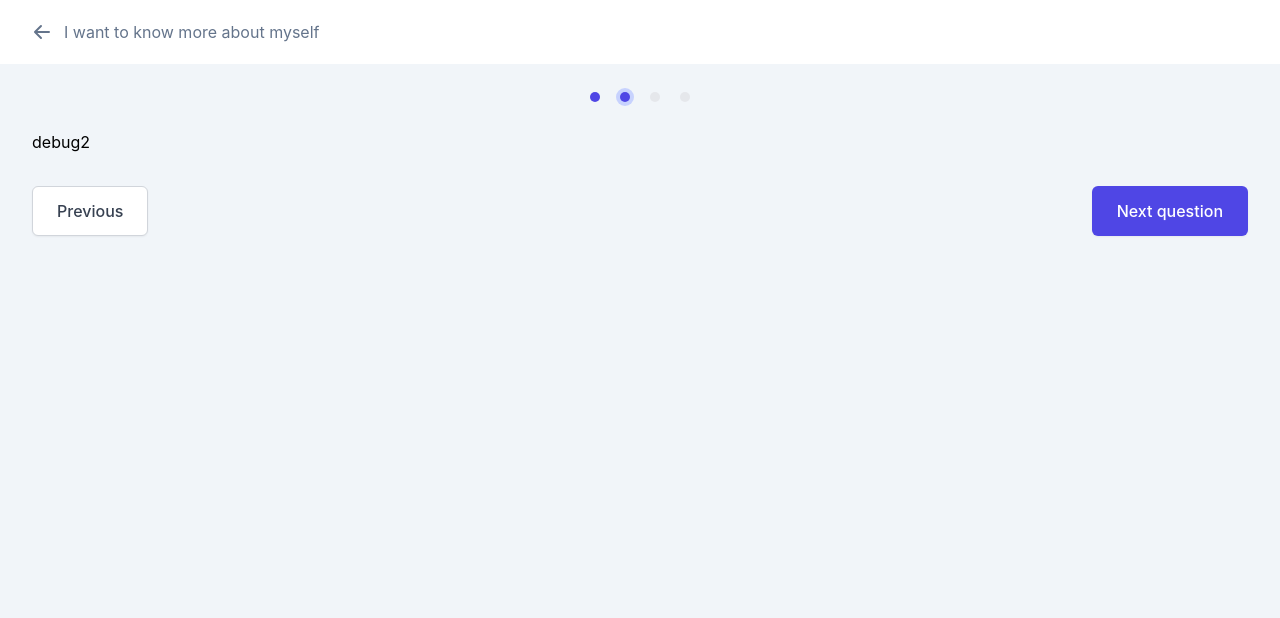
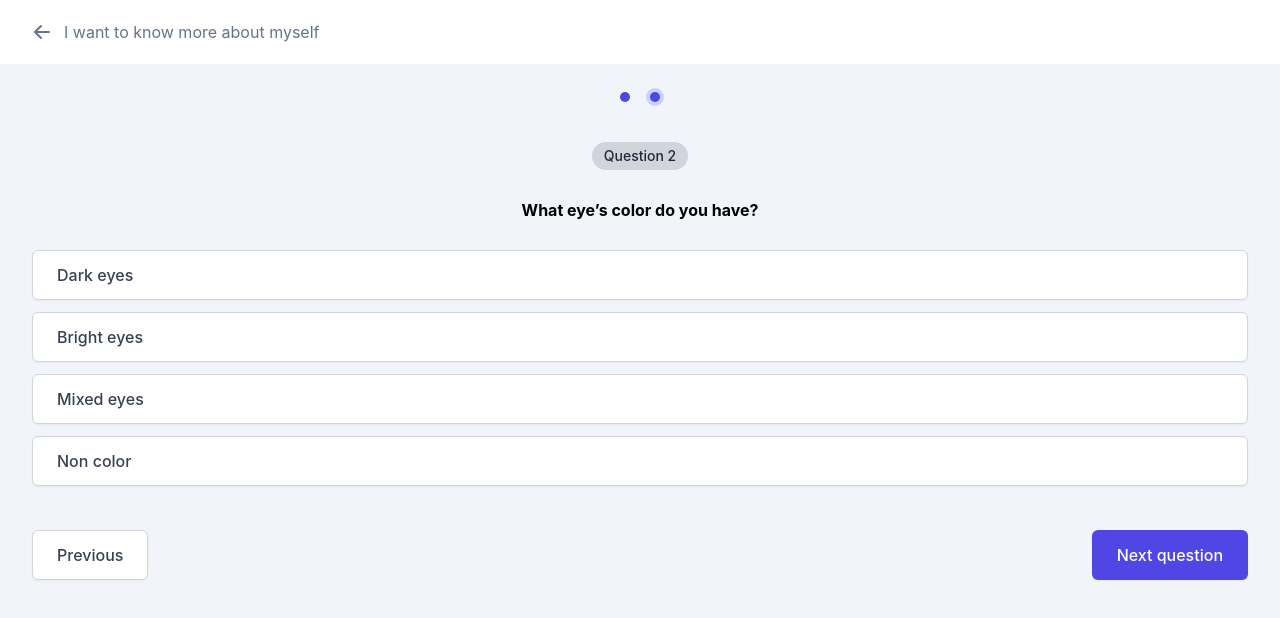
Before and after one commit to TheNaturator/talk-together-frontend, a React (Create React App) app: page /myself in a window 1280 px wide. Both pictures are taken after a click on the link "Step 2". Shown: the top 618 px of the page. Built offline with nearby package versions, Linux system fonts and the light colour scheme.

Commit message:
all questions

```diff
--- a/src/components/Myself.js
+++ b/src/components/Myself.js
@@ -1,14 +1,13 @@
-import React, { useEffect, useState } from 'react'
+import React, { useState } from 'react'
 import { PageLayout } from './PageLayout'
 import { TopNavMyself } from './TopNav'
 import { MyselfQuestion1 } from './myselfQuestions/MyselfQuestion1'
 import { MyselfQuestion2 } from './myselfQuestions/MyselfQuestion2'
+import { MyselfFinal } from './myselfQuestions/MyselfFinal'
 
 export const Myself = () => {
   const [steps, setSteps] = useState([{ name: 'Step 1', status: 'current' },
-    { name: 'Step 2', status: 'upcoming' },
-    { name: 'Step 3', status: 'upcoming' },
-    { name: 'Step 4', status: 'upcoming' }])
+    { name: 'Step 2', status: 'upcoming' }])
   const [currentStep, setCurrentStep] = useState(0)
   const [answers, setAnswers] = useState([null, null])
 
@@ -26,6 +25,9 @@ export const Myself = () => {
         }
       })
     })
+    if (steps.length === indexToChange) {
+      setCurrentStep(indexToChange)
+    }
   }
 
   const setAnswerHandler = (index, answer) => {
@@ -36,10 +38,6 @@ export const Myself = () => {
     })
     setCurrentStepHandler(index + 1)
   }
-
-  useEffect(() => {
-    console.log('answers', answers)
-  }, [answers])
 
   return (
     <>
@@ -75,7 +73,10 @@ export const Myself = () => {
           </ol>
         </nav>
         {currentStep === 0 ? <MyselfQuestion1 setAnswerHandler={setAnswerHandler} /> : null}
-        {currentStep === 1 ? <MyselfQuestion2 /> : null}
+        {currentStep === 1 ? <MyselfQuestion2 setAnswerHandler={setAnswerHandler} /> : null}
+        {currentStep === 2
+          ? <MyselfFinal />
+          : (
             <div className='flex flex-row justify-between w-full mt-8'>
               {currentStep !== 0
                 ? (
@@ -94,7 +95,7 @@ export const Myself = () => {
               >
                 Next question
               </button>
-        </div>
+            </div>)}
       </PageLayout>
     </>
   )
--- /dev/null
+++ b/src/components/myselfQuestions/MyselfFinal.js
@@ -0,0 +1,25 @@
+import React from 'react'
+import { ArrowRightIcon, StatusOnlineIcon } from '@heroicons/react/solid'
+import { useNavigate } from 'react-router-dom'
+
+export const MyselfFinal = () => {
+  const navigate = useNavigate()
+  return (
+    <div className='flex items-center flex-col justify-between h-full'>
+      <p className='font-bold text-xl mt-4 mb-7'>
+        Your results
+      </p>
+      <p>
+        here will be a text where we will describe how good you are
+      </p>
+      <div className='flex flex-col bg-slate-300 mt-12 w-full p-4 rounded-md'>
+        <p className='font-bold text-slate-500'>Maria</p>
+        <p className='flex items-center text-green-600'><StatusOnlineIcon className='mr-1 h-5 w-5 fill-green-600' /> online</p>
+        <p className='py-4'>Would you like to talk with our specialist? It is totally for free.</p>
+        <a className='flex items-center text-blue-600 hover:text-blue-800' onClick={() => navigate('/prechat')}>
+          Go to chat <ArrowRightIcon className='ml-3 mr-3 h-5 w-5' />
+        </a>
+      </div>
+    </div>
+  )
+}
--- a/src/components/myselfQuestions/MyselfQuestion2.js
+++ b/src/components/myselfQuestions/MyselfQuestion2.js
@@ -1,9 +1,44 @@
 import React from 'react'
 
-export const MyselfQuestion2 = () => {
+export const MyselfQuestion2 = ({ setAnswerHandler }) => {
   return (
-    <div>
-      debug2
+    <div className='flex items-center flex-col'>
+      <span className='inline-flex items-center px-3 py-1 rounded-full text-sm font-medium bg-gray-300 text-gray-800 my-3'>
+        Question 2
+      </span>
+      <p className='font-bold mt-4 mb-7'>
+        What eye’s color do you have?
+      </p>
+      <div className='flex flex-col w-full'>
+        <button
+          type='button'
+          className='inline-flex justify-between items-center px-6 py-3 mb-3 border border-gray-300 shadow-sm text-base font-medium rounded-md text-gray-700 bg-white hover:bg-gray-50 focus:outline-none focus:ring-2 focus:ring-offset-2 focus:ring-indigo-500'
+          onClick={() => setAnswerHandler(1, 'dark')}
+        >
+          Dark eyes
+        </button>
+        <button
+          type='button'
+          className='inline-flex justify-between items-center px-6 py-3 mb-3 border border-gray-300 shadow-sm text-base font-medium rounded-md text-gray-700 bg-white hover:bg-gray-50 focus:outline-none focus:ring-2 focus:ring-offset-2 focus:ring-indigo-500'
+          onClick={() => setAnswerHandler(1, 'bright')}
+        >
+          Bright eyes
+        </button>
+        <button
+          type='button'
+          className='inline-flex justify-between items-center px-6 py-3 mb-3 border border-gray-300 shadow-sm text-base font-medium rounded-md text-gray-700 bg-white hover:bg-gray-50 focus:outline-none focus:ring-2 focus:ring-offset-2 focus:ring-indigo-500'
+          onClick={() => setAnswerHandler(1, 'mixed')}
+        >
+          Mixed eyes
+        </button>
+        <button
+          type='button'
+          className='inline-flex justify-between items-center px-6 py-3 mb-3 border border-gray-300 shadow-sm text-base font-medium rounded-md text-gray-700 bg-white hover:bg-gray-50 focus:outline-none focus:ring-2 focus:ring-offset-2 focus:ring-indigo-500'
+          onClick={() => setAnswerHandler(1, 'non')}
+        >
+          Non color
+        </button>
+      </div>
     </div>
   )
 }
```
Lines whose indentation alone changed are shown as unchanged.
